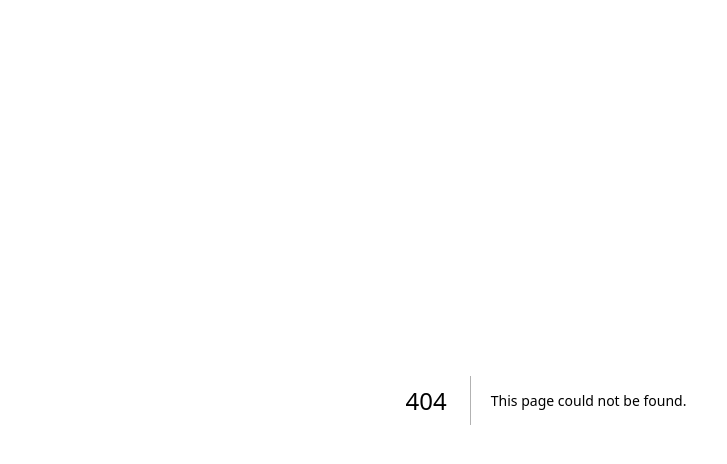
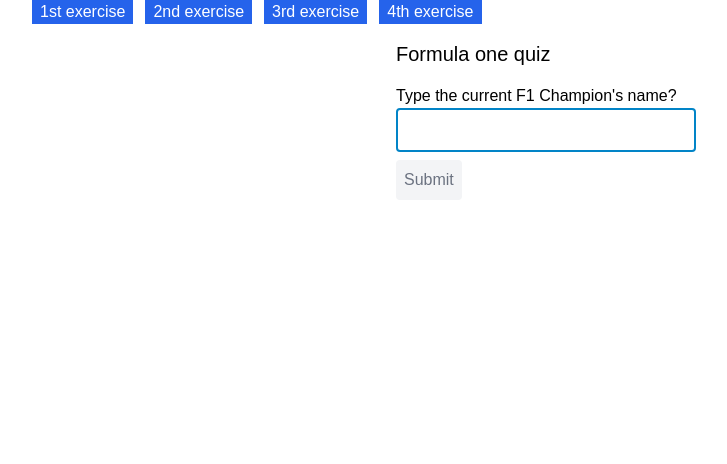
Before and after one commit to mihail-fomin/training-states, a Next.js app: page /4 in a window 1280 px wide. Before the commit this address had no page. Shown: the top 464 px of the page, without its empty margins (94-821 px from the left). Built offline with nearby package versions, Linux system fonts and the light colour scheme.

Commit message:
added layout of 4th exercise and deustructured SendButton  component

```diff
--- a/components/MainMenu.js
+++ b/components/MainMenu.js
@@ -6,5 +6,7 @@
 		<Link className="px-2 text-white bg-blue-600" href='/'>1st exercise</Link>
 		<Link className="px-2 text-white bg-blue-600 " href='/2'>2nd exercise</Link>
 		<Link className="px-2 text-white bg-blue-600" href='/3'>3rd exercise</Link>
+		<Link className="px-2 text-white bg-blue-600" href='/4'>4th exercise</Link>
+
 	</div>
 }
--- /dev/null
+++ b/components/SendButton.js
@@ -0,0 +1,20 @@
+import * as React from 'react'
+import { twMerge } from "tailwind-merge"
+
+export function SendButton({ disabled, children }) {
+	const commonCn = `
+		cursor-pointer
+		rounded
+		inline-block p-2 my-2
+		text-white
+	   bg-sky-600
+		hover:bg-sky-700
+		`
+	const disabledCn = disabled ? `cursor-not-allowed bg-gray-100 text-gray-500 hover:bg-gray-100` : ``
+
+	return (
+		<button className={twMerge(commonCn + disabledCn)} type="submit">
+			{children}
+		</button>
+	)
+}
--- a/pages/3.js
+++ b/pages/3.js
@@ -1,19 +1,8 @@
 import * as React from 'react'
 import { MainMenu } from '../components/MainMenu'
 import Container from '../components/Container'
-import { twMerge } from "tailwind-merge"
+import { SendButton } from '../components/SendButton'
 
-
-function SendButton(disabled) {
-	const commonCn = `inline-block p-2 text-white rounded cursor-pointer bg-sky-600`
-	const disabledCn = disabled ? `cursor-not-allowed bg-gray-100 text-gray-500` : ``
-
-	return (
-		<button className={twMerge(commonCn + disabledCn)} >
-			Tweet
-		</button>
-	)
-}
 
 export default function Form() {
 	const [input, setInput] = React.useState("");
@@ -35,7 +24,6 @@
 				<form onSubmit={handleSubmit}>
 					<textarea
 						className='w-full p-2 border-2 rounded border-sky-600'
-						type='text'
 						rows={5}
 						placeholder='Input up to 140 characters...'
 						onChange={onChange}
@@ -45,7 +33,9 @@
 					<div className='flex items-center justify-between'>
 						<SendButton
 							disabled={!input.length}
-						/>
+						>
+							Tweet
+						</SendButton>
 						<div>{140 - input.length}</div>
 					</div>
 				</form>
--- /dev/null
+++ b/pages/4.js
@@ -0,0 +1,52 @@
+import * as React from 'react'
+import { MainMenu } from '../components/MainMenu'
+import Container from '../components/Container'
+import { SendButton } from '../components/SendButton'
+
+export default function Form() {
+	const [answer, setAnswer] = React.useState('');
+	const [error, setError] = React.useState(null);
+	const [status, setStatus] = React.useState('typing')
+
+	async function handleSubmit(event) {
+		event.preventDefault();
+		setStatus('submitting');
+		try {
+			await submitForm(answer);
+			setStatus('success');
+		} catch (err) {
+			setStatus('typing');
+			setError(err);
+		}
+	}
+
+	function handleInputChange(event) {
+		setAnswer(event.target.value);
+	}
+
+	return (
+		<>
+			<Container>
+				<MainMenu />
+				<div className='mx-auto w-[300px]'>
+					<h1 className='my-4 text-xl'>Formula one quiz</h1>
+					<p>
+						Type the current F1 Champion's name?
+					</p>
+					<form onSubmit={handleSubmit}>
+						<input
+							className='w-full p-2 border-2 rounded border-sky-600'
+							value={answer}
+							onChange={handleInputChange}
+							disabled={status === 'submitting'}
+						/>
+						<SendButton
+							disabled={!answer.length}>
+							Submit
+						</SendButton>
+					</form>
+				</div>
+			</Container>
+		</>
+	)
+}
```
